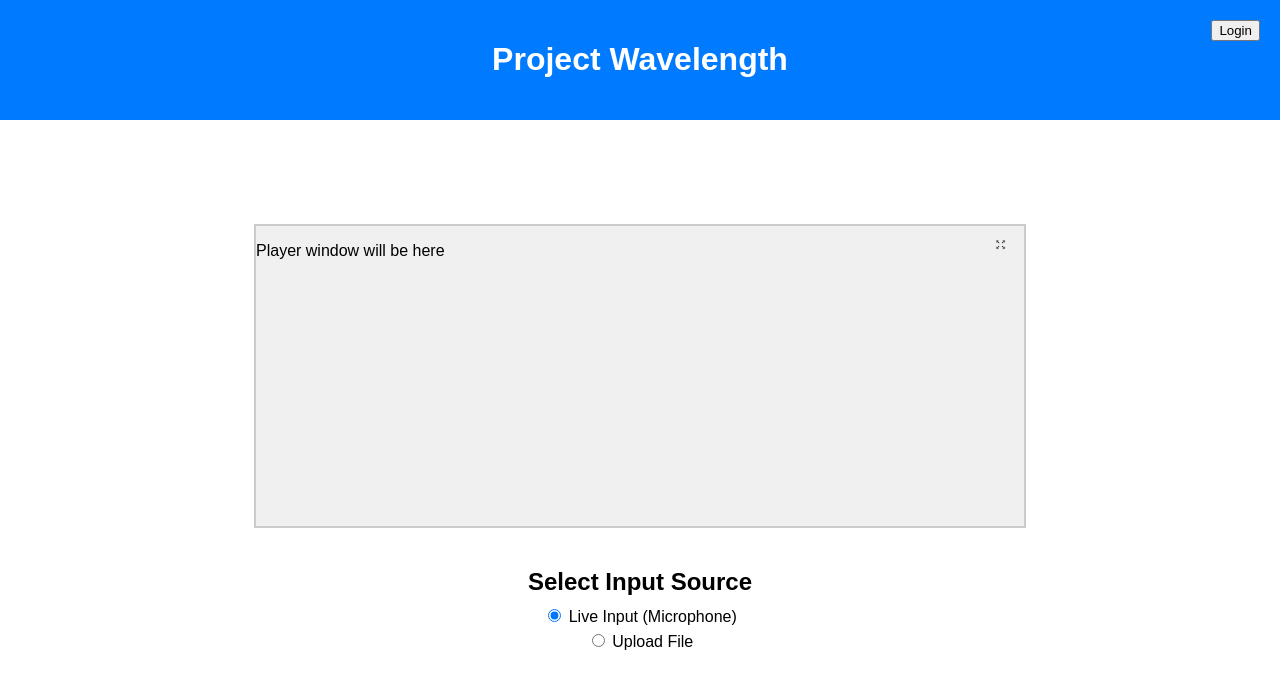
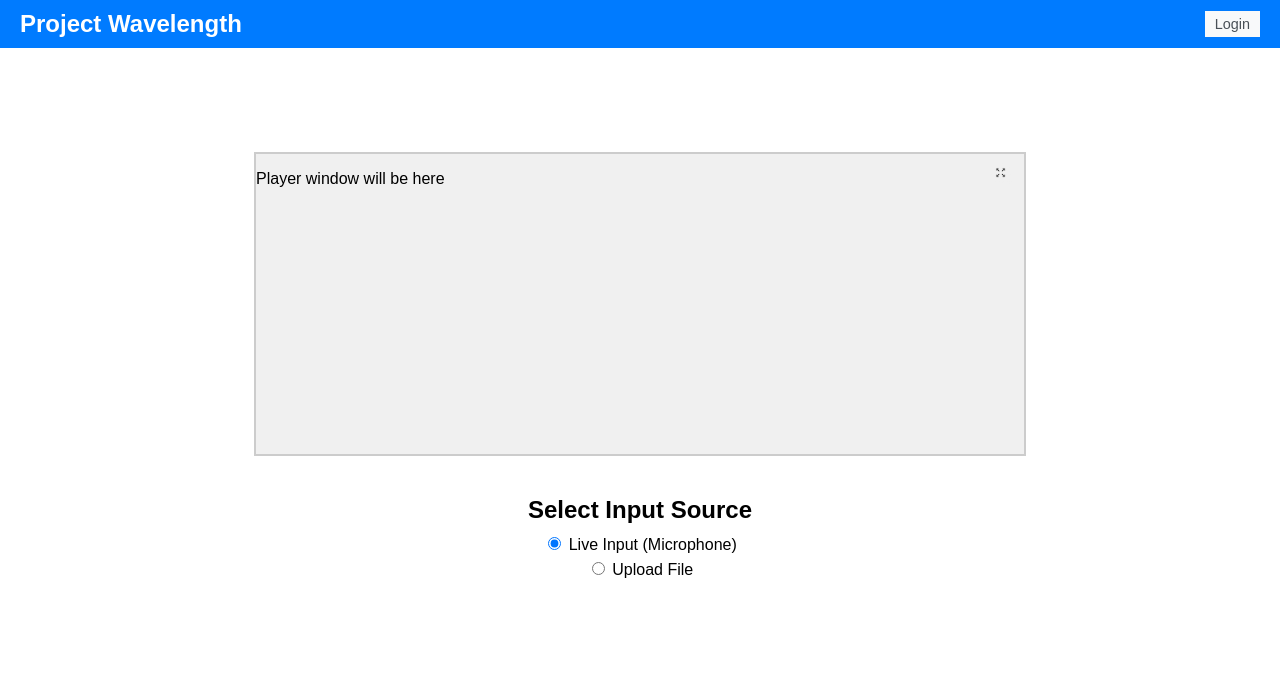
Before and after one commit to linuxmunchies/Project-Wavelength, a plain HTML site: page index.html in a window 1280 px wide. Drawn offline with Linux system fonts and the light colour scheme.

Commit message:
Prettied up the interface + added better colors for the buttons.

```diff
--- a/index.html
+++ b/index.html
@@ -7,13 +7,13 @@
     <link rel="stylesheet" href="styles.css">
 </head>
 <body>
-    <header>
+    <header class="top-bar">
         <h1>Project Wavelength</h1>
-        <div id="userArea">
-            <button id="loginBtn" onclick="window.location.href='login.html'">Login</button>
-            <div id="userInfo" style="display: none;">
-                <span id="usernameDisplay"></span>
-                <button id="logoutBtn">Logout</button>
+        <div id="userArea" class="user-area">
+            <button id="loginBtn" class="login-button" onclick="window.location.href='login.html'">Login</button>
+            <div id="userInfo" class="user-info" style="display: none;">
+                <span id="usernameDisplay" class="username-display"></span>
+                <button id="logoutBtn" class="logout-button">Logout</button>
             </div>
         </div>
     </header>
--- a/styles.css
+++ b/styles.css
@@ -7,24 +7,32 @@ body, html {
 header {
     background-color: #007BFF;
     color: #FFFFFF;
-    padding: 20px;
+    padding: 10px 20px; /* Slimmer padding for a cleaner look */
     text-align: center;
+    display: flex; /* Flex layout for aligning elements */
+    justify-content: space-between; /* Space between header elements */
+    align-items: center; /* Vertically center the items */
+}
+
+h1 {
+    margin: 0;
+    font-size: 24px; /* Adjusted for a balanced look */
 }
 
 main {
     display: flex;
     justify-content: center;
     align-items: center;
-    flex-direction: column; /* Added to stack elements vertically */
+    flex-direction: column;
     min-height: 80vh;
 }
 
 #playerWindow {
-    position: relative; /* Ensure the fullscreen button is positioned relative to the player window */
+    position: relative;
     width: 60%;
     height: 300px;
     background-color: #F0F0F0;
-    margin-bottom: 20px; /* Space between player window and input section */
+    margin-bottom: 20px;
     border: 2px solid #CCCCCC;
 }
 
@@ -62,9 +70,8 @@ main {
 }
 
 #userArea {
-    position: absolute;
-    top: 20px;
-    right: 20px;
+    display: flex;
+    align-items: center;
 }
 
 #userArea #userInfo {
@@ -73,4 +80,32 @@ main {
 
 #userArea #userInfo span {
     margin-right: 10px;
+    font-size: 0.9em; /* Font size for username display */
 }
+
+button.login-button,
+button.logout-button {
+    padding: 5px 10px;
+    margin-left: 10px;
+    font-size: 0.9em;
+    cursor: pointer;
+    border: none;
+    color: white;
+    background-color: transparent;
+}
+
+button.login-button:hover,
+button.logout-button:hover {
+    text-decoration: underline;
+}
+
+/* Additional button styles if needed */
+button.login-button {
+    background-color: #f8f9fa;
+    color: #495057;
+}
+
+button.logout-button {
+    background-color: #dc3545;
+    color: #ffffff;
+}
```
